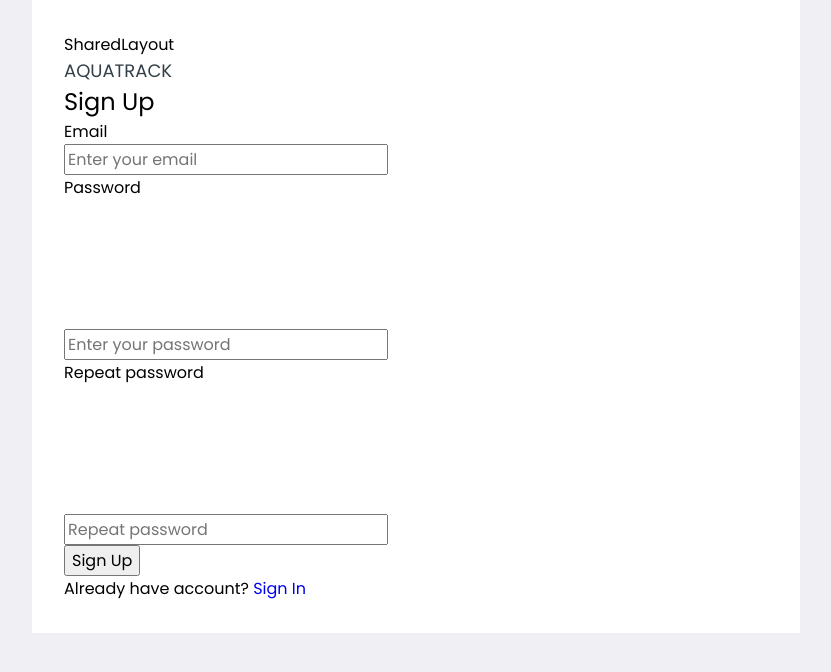
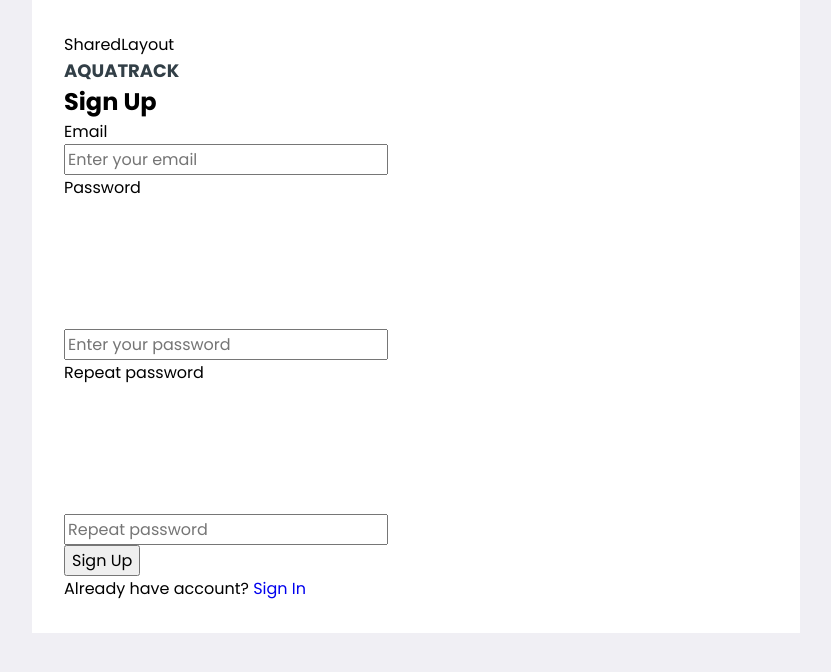
Before and after one commit to Makyym/aqua-track-frontend, a React (Vite) app: page /signup in a window 1280 px wide. Shown: the top 672 px of the page, without its empty margins (224-1055 px from the left). Built offline with nearby package versions, Linux system fonts and the light colour scheme.

Commit message:
userBar + trackerPage

```diff
--- a/index.html
+++ b/index.html
@@ -5,7 +5,9 @@
     <link rel="icon" type="image/svg+xml" href="/vite.svg" />
     <link rel="preconnect" href="https://fonts.googleapis.com">
     <link rel="preconnect" href="https://fonts.gstatic.com" crossorigin>
-    <link href="https://fonts.googleapis.com/css2?family=Poppins&display=swap" rel="stylesheet">
+    <link rel="preconnect" href="https://fonts.googleapis.com">
+    <link rel="preconnect" href="https://fonts.gstatic.com" crossorigin>
+    <link href="https://fonts.googleapis.com/css2?family=Poppins:wght@400;500;600;700;800;900&display=swap" rel="stylesheet">
     <meta name="viewport" content="width=device-width, initial-scale=1.0" />
     <title>AquaTrack</title>
   </head>
--- a/src/components/UserBar/UserBar.jsx
+++ b/src/components/UserBar/UserBar.jsx
@@ -14,10 +14,7 @@
 
   return (
     <div className={css.relativeHeader}>
-      <h1 className={css.hello}>
-        Hello <span className={css.userName}>,UserName</span>
-      </h1>
-
+      <h1 className={css.hello}>Hello<span className={css.userName}>, UserName</span></h1>
       <button type="button" onClick={toggleMenu} className={css.btnHeader}>
         Nadia
         <img
--- a/src/pages/TrackerPage/TrackerPage.jsx
+++ b/src/pages/TrackerPage/TrackerPage.jsx
@@ -1,9 +1,10 @@
 import WaterDetailedInfo from "../../components/WaterDetailedInfo/WaterDetailedInfo.jsx"
 import WaterMainInfo from "../../components/WaterMainInfo/WaterMainInfo.jsx"
+import s from "./TrackerPage.module.css"
 
 const TrackerPage = () => {
     return (
-        <div>
+        <div className={s.div}>
             <WaterMainInfo />
             <WaterDetailedInfo />
         </div>
--- /dev/null
+++ b/src/pages/TrackerPage/TrackerPage.module.css
@@ -0,0 +1,4 @@
+.div {
+    display: flex;
+    gap: 50px;
+}
```
